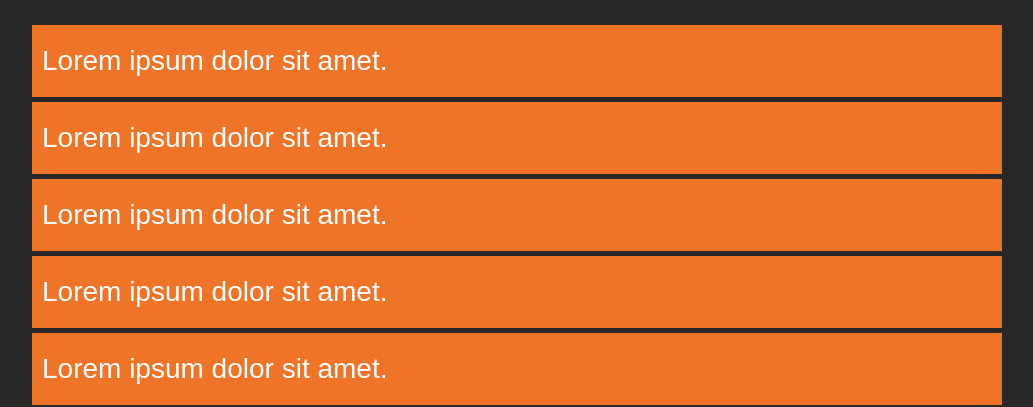
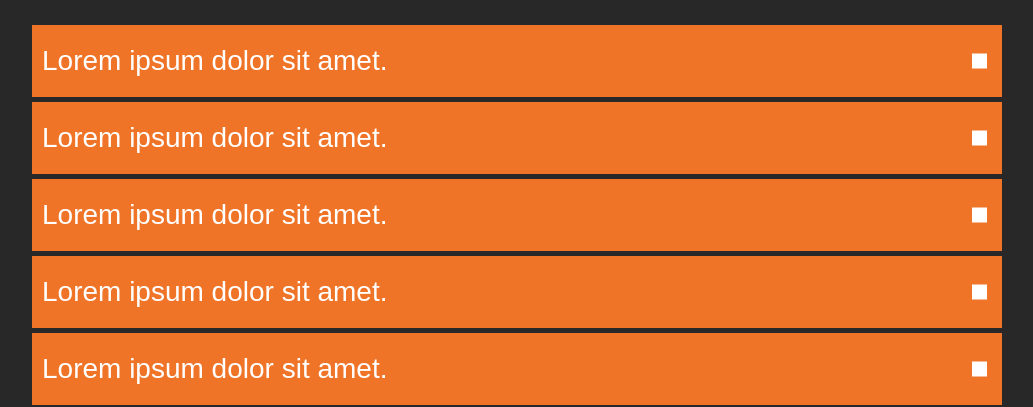
Before and after one commit to misterEugene/cssBayan, a plain HTML site: page cssBayan/index.html in a window 1280 px wide. Shown: the whole page, without its empty margins (123-1156 px from the left). Drawn offline with Linux system fonts and the light colour scheme.

Commit message:
feat: add the icon and its styles when bayan-item is active Sat Mar 11 09:27:47 RTZ 2023

```diff
--- a/cssBayan/css/style.css
+++ b/cssBayan/css/style.css
@@ -26,6 +26,7 @@ img {
   color: #fff;
   background-color: #F07427;
   cursor: pointer;
+  position: relative;
 }
 
 .bayan {
@@ -37,6 +38,17 @@ img {
 .bayan-input {
   appearance: none;
   position: absolute;
+}
+
+.bayan-square {
+  content: '';
+  position: absolute;
+  top: 50%;
+  right: 15px;
+  height: 15px;
+  width: 15px;
+  background-color: #fff;
+  transform: translateY(-50%);
 }
 
 .bayan-img {
@@ -55,3 +67,7 @@ img {
 .bayan-input:checked ~ .bayan-title {
   margin: 0;
 }
+
+.bayan-input:checked ~ .bayan-title .bayan-square{
+  transform: translateY(-50%) rotate(45deg);
+}
```
